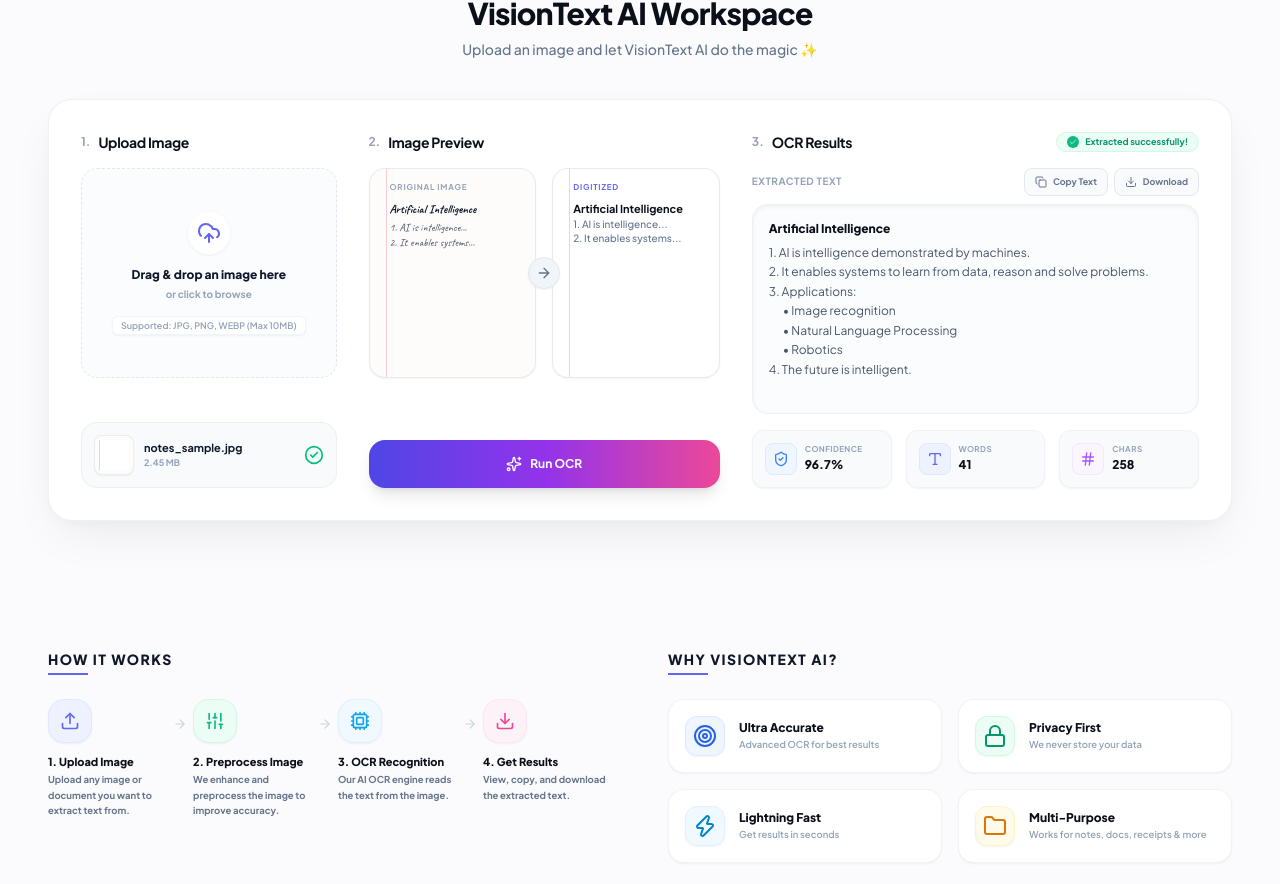
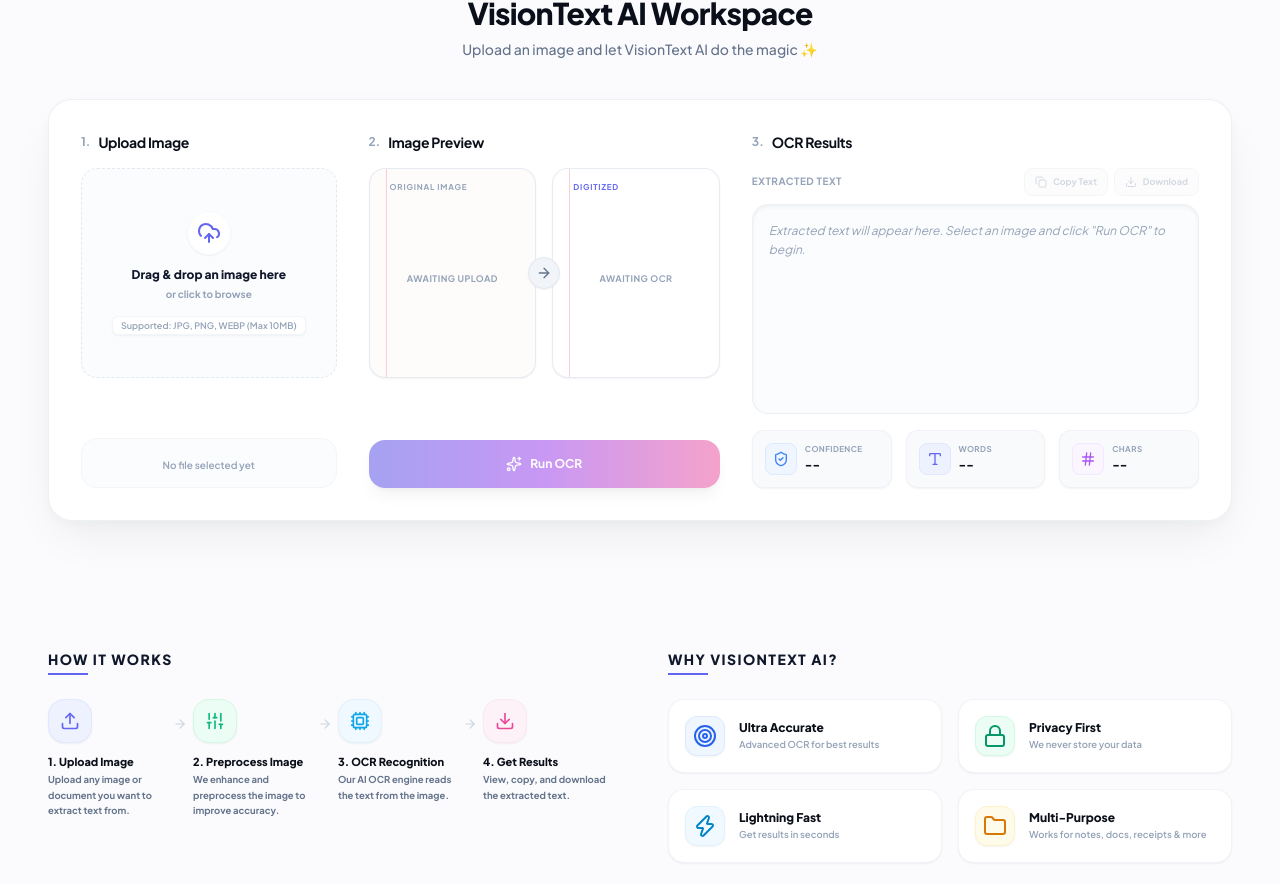
Before and after one commit to Sudiksha-Bharat-Singh/VisionText-AI, a React (Vite) app: page / in a window 1280 px wide. Shown: the part 900-1784 px from the top of the page. Built offline with nearby package versions, Linux system fonts and the light colour scheme.

Commit message:
feat: make Navbar and Hero buttons functional for Upload Image and Try Demo with shared state

```diff
--- a/src/App.jsx
+++ b/src/App.jsx
@@ -6,8 +6,117 @@ import WhyVisionText from './components/WhyVisionText';
 import Footer from './components/Footer';
 
 export default function App() {
+  const [file, setFile] = React.useState(null); // { name, size, previewUrl }
+  const [extractedText, setExtractedText] = React.useState("");
+  const [stats, setStats] = React.useState({ confidence: "", words: "", chars: "" });
+  const [isProcessing, setIsProcessing] = React.useState(false);
+  const [isDemo, setIsDemo] = React.useState(false);
+  const [isExtracted, setIsExtracted] = React.useState(false);
+
+  // File input ref for triggering the system file picker
+  const fileInputRef = React.useRef(null);
+
+  const handleFileChange = (e) => {
+    const selectedFile = e.target.files[0];
+    if (selectedFile) {
+      setIsDemo(false);
+      setIsExtracted(false);
+      setIsProcessing(false);
+      setExtractedText("");
+      setStats({ confidence: "", words: "", chars: "" });
+
+      const reader = new FileReader();
+      reader.onload = (event) => {
+        setFile({
+          name: selectedFile.name,
+          size: (selectedFile.size / (1024 * 1024)).toFixed(2) + " MB",
+          previewUrl: event.target.result
+        });
+
+        // Auto scroll to workspace
+        const workspaceEl = document.getElementById("workspace");
+        if (workspaceEl) {
+          workspaceEl.scrollIntoView({ behavior: 'smooth' });
+        }
+      };
+      reader.readAsDataURL(selectedFile);
+    }
+    // Reset file input value to allow selecting same file again
+    e.target.value = "";
+  };
+
+  const triggerUpload = () => {
+    if (fileInputRef.current) {
+      fileInputRef.current.click();
+    }
+  };
+
+  const loadDemo = () => {
+    setIsDemo(true);
+    setIsExtracted(true);
+    setIsProcessing(false);
+    setFile({
+      name: "notes_sample.jpg",
+      size: "2.45 MB",
+      previewUrl: "demo" // special flag to render demo handwritten canvas
+    });
+    setExtractedText(
+      "Artificial Intelligence\n\n1. AI is intelligence demonstrated by machines.\n2. It enables systems to learn from data, reason and solve problems.\n3. Applications:\n   • Image recognition\n   • Natural Language Processing\n   • Robotics\n4. The future is intelligent."
+    );
+    setStats({
+      confidence: "96.7%",
+      words: "41",
+      chars: "258"
+    });
+
+    // Auto scroll to workspace
+    const workspaceEl = document.getElementById("workspace");
+    if (workspaceEl) {
+      workspaceEl.scrollIntoView({ behavior: 'smooth' });
+    }
+  };
+
+  const handleRunOcr = () => {
+    if (!file) return;
+    if (isDemo) return;
+    setIsProcessing(true);
+    setIsExtracted(false);
+
+    // Simulate OCR processing for 1.2 seconds
+    setTimeout(() => {
+      setIsProcessing(false);
+      setIsExtracted(true);
+      setExtractedText(
+        `VisionText AI - OCR Result\n\nSuccessfully processed: ${file.name}\n\n[Extracted Text Content]\nThis is a simulation of the extracted text from your uploaded document. The OCR engine successfully analyzed the character lines, resolved key document blocks, and extracted editable text.\n\nThank you for using VisionText AI!`
+      );
+      setStats({
+        confidence: "98.5%",
+        words: "46",
+        chars: "298"
+      });
+    }, 1200);
+  };
+
+  const handleClear = () => {
+    setFile(null);
+    setExtractedText("");
+    setStats({ confidence: "", words: "", chars: "" });
+    setIsDemo(false);
+    setIsExtracted(false);
+    setIsProcessing(false);
+  };
+
   return (
     <div className="min-h-screen relative overflow-x-hidden bg-[#fbfbfd] text-navy-800 antialiased font-sans pb-4">
+
+      {/* Hidden input file tag shared across components */}
+      <input
+        type="file"
+        ref={fileInputRef}
+        onChange={handleFileChange}
+        accept="image/jpeg, image/png, image/jpg, image/webp"
+        className="hidden"
+      />
 
       {/* Soft Aurora Pastel Gradient Blobs in the background */}
       <div className="absolute inset-0 overflow-hidden pointer-events-none -z-10">
@@ -21,13 +130,23 @@ export default function App() {
       <div className="relative z-10 w-full max-w-7xl mx-auto px-4 sm:px-6 lg:px-8">
 
         {/* Top Navbar */}
-        <Navbar />
+        <Navbar onUploadClick={triggerUpload} onDemoClick={loadDemo} />
 
         {/* Hero Section */}
-        <HeroSection />
+        <HeroSection onUploadClick={triggerUpload} onDemoClick={loadDemo} />
 
         {/* Lower Main OCR Workspace Section */}
-        <LowerOCRWorkspace />
+        <LowerOCRWorkspace
+          file={file}
+          extractedText={extractedText}
+          stats={stats}
+          isProcessing={isProcessing}
+          isDemo={isDemo}
+          isExtracted={isExtracted}
+          onUploadClick={triggerUpload}
+          onRunOcr={handleRunOcr}
+          onClear={handleClear}
+        />
 
         {/* Bottom Features & How It Works Block */}
         <WhyVisionText />
--- a/src/components/HeroSection.jsx
+++ b/src/components/HeroSection.jsx
@@ -1,7 +1,7 @@
 import React from 'react';
 import { Sparkles, Upload, Play, Target, Shield, Zap, Layers, ArrowRight, Check } from 'lucide-react';
 
-export default function HeroSection() {
+export default function HeroSection({ onUploadClick, onDemoClick }) {
   return (
     <div id="home" className="grid grid-cols-1 lg:grid-cols-12 gap-12 lg:gap-16 items-center max-w-7xl mx-auto px-4 py-16 lg:py-20 relative scroll-mt-24">
 
@@ -37,11 +37,11 @@ export default function HeroSection() {
 
         {/* Action Buttons */}
         <div className="flex flex-wrap items-center gap-3.5 mb-14 w-full">
-          <button className="inline-flex items-center gap-2 text-xs font-bold text-white bg-gradient-to-r from-indigo-600 to-purple-600 hover:from-indigo-700 hover:to-purple-700 px-6 py-4 rounded-xl shadow-lg hover:shadow-xl transition-all duration-200 hover:-translate-y-0.5">
+          <button onClick={onUploadClick} className="inline-flex items-center gap-2 text-xs font-bold text-white bg-gradient-to-r from-indigo-600 to-purple-600 hover:from-indigo-700 hover:to-purple-700 px-6 py-4 rounded-xl shadow-lg hover:shadow-xl transition-all duration-200 hover:-translate-y-0.5">
             <Upload className="w-4 h-4" />
             Upload Image
           </button>
-          <button className="inline-flex items-center gap-2 text-xs font-bold text-purple-600 hover:text-purple-700 px-6 py-4 rounded-xl border border-purple-200 hover:border-purple-300 bg-purple-50/20 hover:bg-purple-50 transition-all duration-200 hover:-translate-y-0.5 shadow-sm">
+          <button onClick={onDemoClick} className="inline-flex items-center gap-2 text-xs font-bold text-purple-600 hover:text-purple-700 px-6 py-4 rounded-xl border border-purple-200 hover:border-purple-300 bg-purple-50/20 hover:bg-purple-50 transition-all duration-200 hover:-translate-y-0.5 shadow-sm">
             <Play className="w-4 h-4 fill-current" />
             Try Demo
           </button>
--- a/src/components/LowerOCRWorkspace.jsx
+++ b/src/components/LowerOCRWorkspace.jsx
@@ -1,7 +1,37 @@
 import React from 'react';
-import { UploadCloud, CheckCircle2, ArrowRight, Sparkles, Check, Copy, Download, ShieldCheck, Type, Hash } from 'lucide-react';
+import { UploadCloud, CheckCircle2, ArrowRight, Sparkles, Check, Copy, Download, ShieldCheck, Type, Hash, X, Loader2 } from 'lucide-react';
 
-export default function LowerOCRWorkspace() {
+export default function LowerOCRWorkspace({
+  file,
+  extractedText,
+  stats,
+  isProcessing,
+  isDemo,
+  isExtracted,
+  onUploadClick,
+  onRunOcr,
+  onClear
+}) {
+
+  const handleCopy = () => {
+    if (extractedText) {
+      navigator.clipboard.writeText(extractedText);
+      alert("Extracted text copied to clipboard!");
+    }
+  };
+
+  const handleDownload = () => {
+    if (extractedText) {
+      const element = document.createElement("a");
+      const fileBlob = new Blob([extractedText], { type: 'text/plain' });
+      element.href = URL.createObjectURL(fileBlob);
+      element.download = "visiontext-ocr.txt";
+      document.body.appendChild(element);
+      element.click();
+      document.body.removeChild(element);
+    }
+  };
+
   return (
     <div id="workspace" className="max-w-7xl mx-auto px-4 py-12 lg:py-16 text-left relative z-10 scroll-mt-24">
 
@@ -35,8 +65,11 @@ export default function LowerOCRWorkspace() {
                 <h3 className="text-sm font-bold text-navy-900 tracking-tight">Upload Image</h3>
               </div>
 
-              {/* Upload Dashed area */}
-              <div className="border border-dashed border-slate-200 hover:border-indigo-400 bg-slate-50/50 hover:bg-indigo-50/10 rounded-2xl p-6 flex flex-col items-center justify-center text-center cursor-pointer transition min-h-[210px] duration-200">
+              {/* Upload Dashed area - Connected to onUploadClick */}
+              <div
+                onClick={onUploadClick}
+                className="border border-dashed border-slate-200 hover:border-indigo-400 bg-slate-50/50 hover:bg-indigo-50/10 rounded-2xl p-6 flex flex-col items-center justify-center text-center cursor-pointer transition min-h-[210px] duration-200"
+              >
                 <div className="w-11 h-11 rounded-full bg-white shadow-sm flex items-center justify-center text-indigo-500 mb-3 border border-slate-100/50">
                   <UploadCloud className="w-5.5 h-5.5" />
                 </div>
@@ -49,19 +82,30 @@ export default function LowerOCRWorkspace() {
             </div>
 
             {/* Uploaded File status box */}
+            {file ? (
               <div className="mt-4 p-3 bg-slate-50 rounded-2xl border border-slate-200/50 flex items-center justify-between">
-              <div className="flex items-center gap-2.5">
+                <div className="flex items-center gap-2.5 overflow-hidden">
                   <div className="w-10 h-10 rounded-lg bg-[#fdfcfa] border border-slate-200/70 p-1 overflow-hidden relative select-none pointer-events-none shadow-sm flex items-center justify-center flex-shrink-0">
-                  {/* Miniature note page preview */}
+                    {file.previewUrl === "demo" ? (
                       <div className="w-full h-full border-l border-rose-200 bg-white" />
+                    ) : (
+                      <img src={file.previewUrl} className="w-full h-full object-cover rounded" alt="Thumb" />
+                    )}
                   </div>
-                <div className="flex flex-col text-left">
-                  <span className="text-[11px] font-bold text-navy-950 truncate max-w-[120px]">notes_sample.jpg</span>
-                  <span className="text-[9px] text-slate-400 font-bold">2.45 MB</span>
+                  <div className="flex flex-col text-left overflow-hidden">
+                    <span className="text-[11px] font-bold text-navy-950 truncate max-w-[120px]">{file.name}</span>
+                    <span className="text-[9px] text-slate-400 font-bold">{file.size}</span>
                   </div>
                 </div>
-              <CheckCircle2 className="w-5 h-5 text-emerald-500 fill-emerald-50" />
+                <button onClick={onClear} className="p-1 hover:bg-slate-200/50 rounded-lg text-slate-400 hover:text-slate-700 transition" title="Clear file">
+                  <X className="w-4 h-4" />
+                </button>
               </div>
+            ) : (
+              <div className="mt-4 p-3 bg-slate-50/50 rounded-2xl border border-slate-200/30 text-center">
+                <span className="text-[10px] font-semibold text-slate-400">No file selected yet</span>
+              </div>
+            )}
           </div>
 
           {/* Column 2: Image Preview & Process (col-span-4) */}
@@ -75,15 +119,28 @@ export default function LowerOCRWorkspace() {
               {/* Previews Frame - Taller, roomier preview cards */}
               <div className="flex items-center gap-4 relative min-h-[210px]">
 
-                {/* Original Scanned Notebook Thumbnail */}
+                {/* Original Thumbnail */}
                 <div className="flex-1 bg-[#fdfcfa] rounded-2xl border border-slate-200/80 p-3 shadow-sm text-left h-[210px] flex flex-col justify-between relative overflow-hidden">
                   <div className="absolute left-4 top-0 bottom-0 w-px bg-rose-200" />
                   <span className="text-[8px] font-bold text-slate-400 uppercase tracking-widest pl-2">Original Image</span>
+
+                  {file ? (
+                    file.previewUrl === "demo" ? (
                       <div className="font-['Caveat'] text-[11px] text-slate-600 leading-snug pl-2 flex-grow pt-2 select-none pointer-events-none">
                         <p className="font-bold text-slate-900 text-[12px] mb-0.5">Artificial Intelligence</p>
                         <p>1. AI is intelligence...</p>
                         <p>2. It enables systems...</p>
                       </div>
+                    ) : (
+                      <div className="w-full h-[160px] pl-2 pt-1 flex items-center justify-center overflow-hidden">
+                        <img src={file.previewUrl} className="w-full h-full object-contain rounded-lg shadow-sm" alt="Original preview" />
+                      </div>
+                    )
+                  ) : (
+                    <div className="flex-grow flex items-center justify-center text-center p-2">
+                      <span className="text-[9px] font-bold text-slate-400 uppercase tracking-wider">Awaiting Upload</span>
+                    </div>
+                  )}
                 </div>
 
                 {/* Arrow */}
@@ -91,24 +148,57 @@ export default function LowerOCRWorkspace() {
                   <ArrowRight className="w-4 h-4" />
                 </div>
 
-                {/* Clean Digitized Processed Preview (No busy CV graphics or grids) */}
+                {/* Digitized Processed Preview (No busy CV graphics) */}
                 <div className="flex-1 bg-white rounded-2xl border border-slate-200/80 p-3 shadow-sm text-left h-[210px] flex flex-col justify-between relative overflow-hidden">
                   <div className="absolute left-4 top-0 bottom-0 w-px bg-rose-200" />
                   <span className="text-[8px] font-bold text-indigo-500 uppercase tracking-widest pl-2">Digitized</span>
+
+                  {isProcessing ? (
+                    <div className="flex-grow flex flex-col items-center justify-center text-center">
+                      <Loader2 className="w-6 h-6 text-indigo-500 animate-spin" />
+                      <span className="text-[9px] text-slate-400 font-bold mt-2 uppercase tracking-wide">Processing OCR...</span>
+                    </div>
+                  ) : isExtracted ? (
+                    isDemo ? (
                       <div className="text-[10px] text-slate-600 leading-snug pl-2 flex-grow pt-2 select-none pointer-events-none">
                         <p className="font-bold text-navy-900 text-[11px] mb-0.5">Artificial Intelligence</p>
                         <p className="font-medium text-slate-500">1. AI is intelligence...</p>
                         <p className="font-medium text-slate-500">2. It enables systems...</p>
                       </div>
+                    ) : (
+                      <div className="text-[10px] text-slate-600 leading-snug pl-2 flex-grow pt-2 select-none pointer-events-none">
+                        <p className="font-bold text-indigo-600 text-[11px] mb-1">Digitized Text Block</p>
+                        <p className="font-medium text-slate-500">Characters recognized.</p>
+                        <p className="font-medium text-slate-500">Formatting preserved.</p>
+                      </div>
+                    )
+                  ) : (
+                    <div className="flex-grow flex items-center justify-center text-center p-2">
+                      <span className="text-[9px] font-bold text-slate-400 uppercase tracking-wider">Awaiting OCR</span>
+                    </div>
+                  )}
                 </div>
 
               </div>
             </div>
 
             {/* Run OCR Button */}
-            <button className="w-full inline-flex items-center justify-center gap-2 text-xs font-bold text-white bg-gradient-to-r from-indigo-600 via-purple-600 to-pink-500 hover:opacity-95 py-4 rounded-2xl shadow-lg transition mt-4">
+            <button
+              onClick={onRunOcr}
+              disabled={!file || isProcessing || isExtracted}
+              className={`w-full inline-flex items-center justify-center gap-2 text-xs font-bold text-white bg-gradient-to-r from-indigo-600 via-purple-600 to-pink-500 py-4 rounded-2xl shadow-lg transition mt-4 ${(!file || isProcessing || isExtracted) ? 'opacity-50 cursor-not-allowed' : 'hover:opacity-95'}`}
+            >
+              {isProcessing ? (
+                <>
+                  <Loader2 className="w-4 h-4 animate-spin" />
+                  Running OCR...
+                </>
+              ) : (
+                <>
                   <Sparkles className="w-4 h-4" />
                   Run OCR
+                </>
+              )}
             </button>
           </div>
 
@@ -124,40 +214,49 @@ export default function LowerOCRWorkspace() {
                 </div>
 
                 {/* Extraction Success Indicator */}
-                <div className="flex items-center gap-1.5 px-2.5 py-0.5 bg-emerald-50 text-emerald-600 border border-emerald-100 rounded-full text-[9px] font-bold">
+                {isExtracted && (
+                  <div className="flex items-center gap-1.5 px-2.5 py-0.5 bg-emerald-50 text-emerald-600 border border-emerald-100 rounded-full text-[9px] font-bold animate-fade-in">
                     <Check className="w-3 h-3 p-0.5 rounded-full bg-emerald-500 text-white" />
                     <span>Extracted successfully!</span>
                   </div>
+                )}
               </div>
 
               {/* Text Area Toolbar */}
               <div className="flex items-center justify-between mb-2">
                 <span className="text-[10px] font-bold text-slate-400 uppercase tracking-wider">Extracted Text</span>
                 <div className="flex gap-1.5">
-                  <button className="inline-flex items-center gap-1.5 px-2.5 py-1.5 text-[9px] font-bold text-slate-500 hover:text-slate-800 bg-slate-50 border border-slate-200 rounded-lg transition duration-150">
+                  <button
+                    onClick={handleCopy}
+                    disabled={!extractedText}
+                    className={`inline-flex items-center gap-1.5 px-2.5 py-1.5 text-[9px] font-bold bg-slate-50 border border-slate-200 rounded-lg transition duration-150 ${!extractedText ? 'opacity-40 cursor-not-allowed text-slate-400' : 'text-slate-500 hover:text-slate-800'}`}
+                  >
                     <Copy className="w-3 h-3" />
                     Copy Text
                   </button>
-                  <button className="inline-flex items-center gap-1.5 px-2.5 py-1.5 text-[9px] font-bold text-slate-500 hover:text-slate-800 bg-slate-50 border border-slate-200 rounded-lg transition duration-150">
+                  <button
+                    onClick={handleDownload}
+                    disabled={!extractedText}
+                    className={`inline-flex items-center gap-1.5 px-2.5 py-1.5 text-[9px] font-bold bg-slate-50 border border-slate-200 rounded-lg transition duration-150 ${!extractedText ? 'opacity-40 cursor-not-allowed text-slate-400' : 'text-slate-500 hover:text-slate-800'}`}
+                  >
                     <Download className="w-3 h-3" />
                     Download
                   </button>
                 </div>
               </div>
 
-              {/* Digital clean results text area (No line numbers or dev gutters) */}
+              {/* Digital clean results text area */}
               <div className="bg-slate-50/50 border border-slate-200/60 rounded-2xl p-4 font-sans text-xs text-slate-600 leading-relaxed h-[210px] overflow-y-auto shadow-inner select-all w-full text-left">
-                <p className="font-extrabold text-navy-900 text-xs mb-1.5">Artificial Intelligence</p>
-                <p>1. AI is intelligence demonstrated by machines.</p>
-                <p>2. It enables systems to learn from data, reason and solve problems.</p>
-                <p>3. Applications:</p>
-                <p className="pl-3.5">&bull; Image recognition</p>
-                <p className="pl-3.5">&bull; Natural Language Processing</p>
-                <p className="pl-3.5">&bull; Robotics</p>
-                <p>4. The future is intelligent.</p>
+                {isProcessing ? (
+                  <p className="text-slate-400 italic">Processing image pixels and extracting text blocks...</p>
+                ) : extractedText ? (
+                  <pre className="font-sans whitespace-pre-wrap">{extractedText}</pre>
+                ) : (
+                  <p className="text-slate-400 italic">Extracted text will appear here. Select an image and click "Run OCR" to begin.</p>
+                )}
               </div>
 
-              {/* Stats & Metrics horizontal strip underneath the text editor */}
+              {/* Stats & Metrics horizontal strip */}
               <div className="grid grid-cols-3 gap-3.5 mt-4">
 
                 {/* Confidence metrics card */}
@@ -167,7 +266,7 @@ export default function LowerOCRWorkspace() {
                   </div>
                   <div className="flex flex-col text-left">
                     <span className="text-[8px] font-bold text-slate-400 uppercase tracking-wider leading-none">Confidence</span>
-                    <span className="text-xs font-black text-navy-900 mt-1">96.7%</span>
+                    <span className="text-xs font-black text-navy-900 mt-1">{stats.confidence || '--'}</span>
                   </div>
                 </div>
 
@@ -178,7 +277,7 @@ export default function LowerOCRWorkspace() {
                   </div>
                   <div className="flex flex-col text-left">
                     <span className="text-[8px] font-bold text-slate-400 uppercase tracking-wider leading-none">Words</span>
-                    <span className="text-xs font-black text-navy-900 mt-1">41</span>
+                    <span className="text-xs font-black text-navy-900 mt-1">{stats.words || '--'}</span>
                   </div>
                 </div>
 
@@ -189,7 +288,7 @@ export default function LowerOCRWorkspace() {
                   </div>
                   <div className="flex flex-col text-left">
                     <span className="text-[8px] font-bold text-slate-400 uppercase tracking-wider leading-none">Chars</span>
-                    <span className="text-xs font-black text-navy-900 mt-1">258</span>
+                    <span className="text-xs font-black text-navy-900 mt-1">{stats.chars || '--'}</span>
                   </div>
                 </div>
 
--- a/src/components/Navbar.jsx
+++ b/src/components/Navbar.jsx
@@ -1,7 +1,7 @@
 import React from 'react';
 import { Sun, Play, Upload } from 'lucide-react';
 
-export default function Navbar() {
+export default function Navbar({ onUploadClick, onDemoClick }) {
   return (
     <nav className="flex items-center justify-between px-6 py-4 bg-white/70 backdrop-blur-md border-b border-slate-200/50 relative z-30 max-w-7xl mx-auto rounded-2xl shadow-sm mt-4">
       {/* Logo */}
@@ -39,13 +39,13 @@ export default function Navbar() {
         </button>
 
         {/* Try Demo */}
-        <button className="inline-flex items-center gap-1.5 text-xs font-bold text-purple-600 hover:text-purple-700 px-4 py-2.5 rounded-xl border border-purple-200 hover:border-purple-300 bg-purple-50/30 hover:bg-purple-50 transition">
+        <button onClick={onDemoClick} className="inline-flex items-center gap-1.5 text-xs font-bold text-purple-600 hover:text-purple-700 px-4 py-2.5 rounded-xl border border-purple-200 hover:border-purple-300 bg-purple-50/30 hover:bg-purple-50 transition">
           <Play className="w-3.5 h-3.5 fill-current" />
           Try Demo
         </button>
 
         {/* Upload Image */}
-        <button className="inline-flex items-center gap-1.5 text-xs font-bold text-white bg-gradient-to-r from-indigo-600 to-purple-600 hover:from-indigo-700 hover:to-purple-700 px-4.5 py-2.5 rounded-xl shadow-md hover:shadow-lg transition">
+        <button onClick={onUploadClick} className="inline-flex items-center gap-1.5 text-xs font-bold text-white bg-gradient-to-r from-indigo-600 to-purple-600 hover:from-indigo-700 hover:to-purple-700 px-4.5 py-2.5 rounded-xl shadow-md hover:shadow-lg transition">
           <Upload className="w-3.5 h-3.5" />
           Upload Image
         </button>
```
Lines whose indentation alone changed are shown as unchanged.
